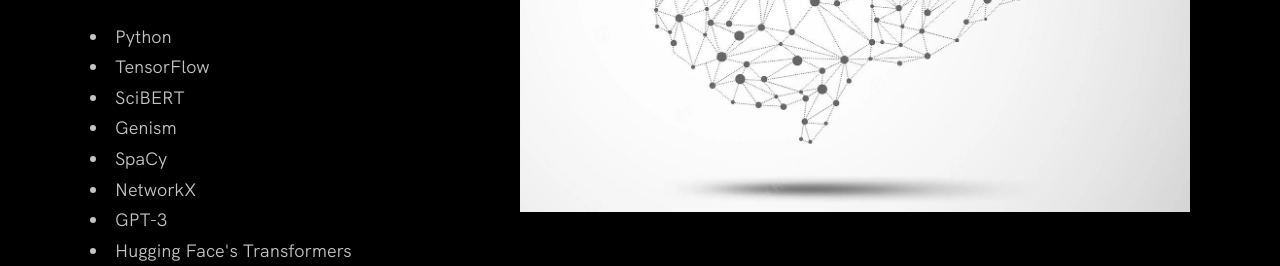
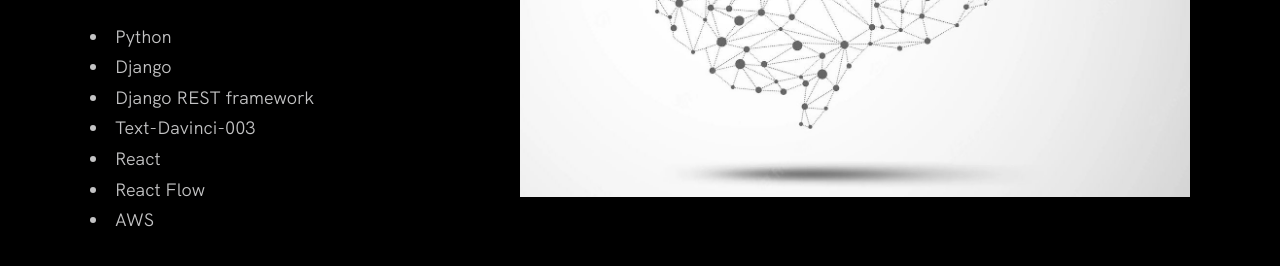
Before and after one commit to LicolZ/project_portfolio, a plain HTML site: page index.html in a window 1280 px wide. Shown: the part 1415-1681 px from the top of the page. Drawn offline with Linux system fonts and the light colour scheme.

Commit message:
updated tools for neural-navigate

```diff
--- a/index.html
+++ b/index.html
@@ -6,15 +6,7 @@
   <meta name="viewport" content="width=device-width, initial-scale=1.0" />
   <link rel="shortcut icon" type="image/png" href="./images/L.png" />
 
-  <!-- Put your site title here -->
-  <title>
-    Licol | Fullstack Developer
-  </title>
-
-  <meta name="description" content="Add small description of yourslef.">
-  <!-- Add some coding keywords below, Ex: (React, CSS etc) -->
-  <meta name="keywords" content="Put your name, skills and some coding keywords" />
-  <link rel="stylesheet" href="index.css" />
+    <link rel="stylesheet" href="index.css" />
 </head>
 
 <body>
@@ -64,13 +56,12 @@
                 EdTech tool leveraging machine learning to deconstruct complex research papers and generate interactive learning graphs. These graphs serve as intuitive roadmaps, guiding users through the learning journey by mapping key sequential patterns between necessary foundational concepts within any given research paper.
               <ul class="work__list">
                 <li>Python</li>
-                <li>TensorFlow</li>
-                <li>SciBERT</li>
-                <li>Genism</li>
-                <li>SpaCy</li>
-                <li>NetworkX</li>
-                <li>GPT-3</li>
-                <li>Hugging Face's Transformers</li>
+                <li>Django</li>
+                <li>Django REST framework</li>
+                <li>Text-Davinci-003</li>
+                <li>React</li>
+                <li>React Flow</li>
+                <li>AWS</li>
               </ul>
 
               <div class="work__links">
```
Also changed, not shown: 1 other file.
